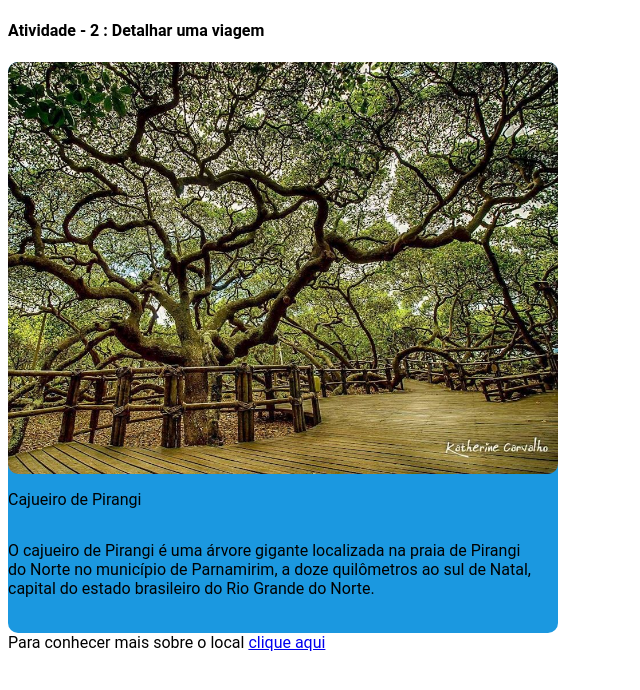
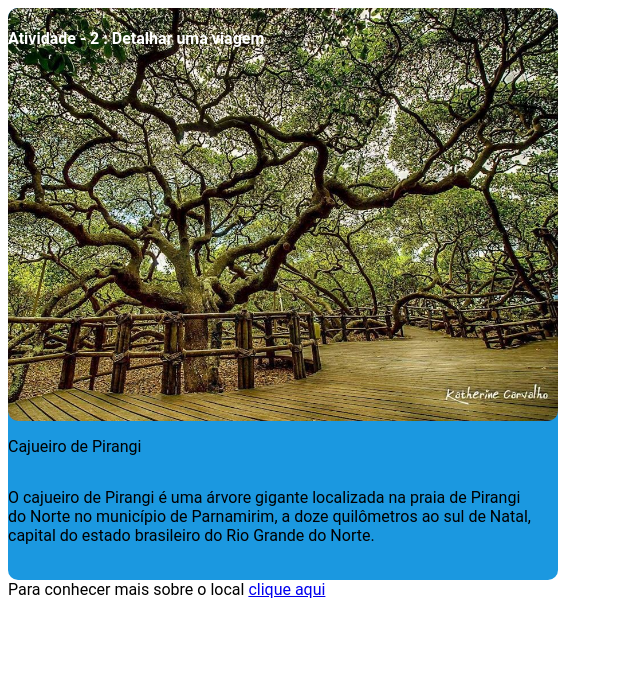
Before and after one commit to gilbertomoj/css-revisao-02, a plain HTML site: page Atividade 2/index.html in a window 1280 px wide. Shown: the whole page, without its empty margins (0-640 px from the left). Drawn offline with Linux system fonts and the light colour scheme.

Commit message:
Atividade-correções

```diff
--- a/Atividade 2/index.html
+++ b/Atividade 2/index.html
@@ -7,7 +7,7 @@
 </head>
 <body>
     <header>
-        <h4>Atividade - 2 : Detalhar uma viagem</h4>
+        <h4 class="title">Atividade - 2 : Detalhar uma viagem</h4>
     </header>
     <div class="content">
         <img src="./assets/natal.jpg" alt="">
--- a/Atividade 2/styles.css
+++ b/Atividade 2/styles.css
@@ -2,13 +2,14 @@
     font-family: Roboto;
 }
 header{
-
-
+    position: absolute;
 
 }
 footer{
-    position: fixed;
-
+    position: absolute;
+}
+.title{
+    color: white;
 }
 img{
     width: 550px;
```
